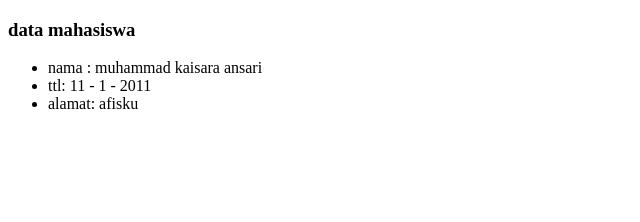
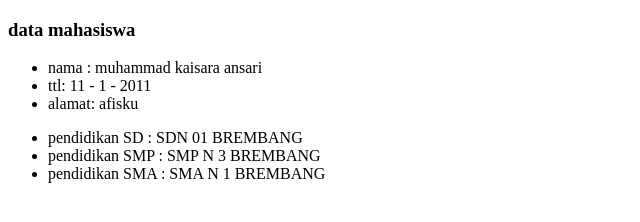
Before and after one commit to K44I/branchendmerge, a plain HTML site: page index.html in a window 1280 px wide. Shown: the whole page, without its empty margins (0-640 px from the left). Drawn offline with Linux system fonts and the light colour scheme.

Commit message:
menambahkan data pendidikan

```diff
--- a/index.html
+++ b/index.html
@@ -17,5 +17,10 @@
 
         <li>alamat: afisku</li>
     </ul>
+    <ul>
+        <li>pendidikan SD : SDN 01 BREMBANG</li>
+        <li>pendidikan SMP : SMP N 3 BREMBANG</li>
+        <li>pendidikan SMA : SMA N 1 BREMBANG</li>
+    </ul>
 </body>
 </html>
```
